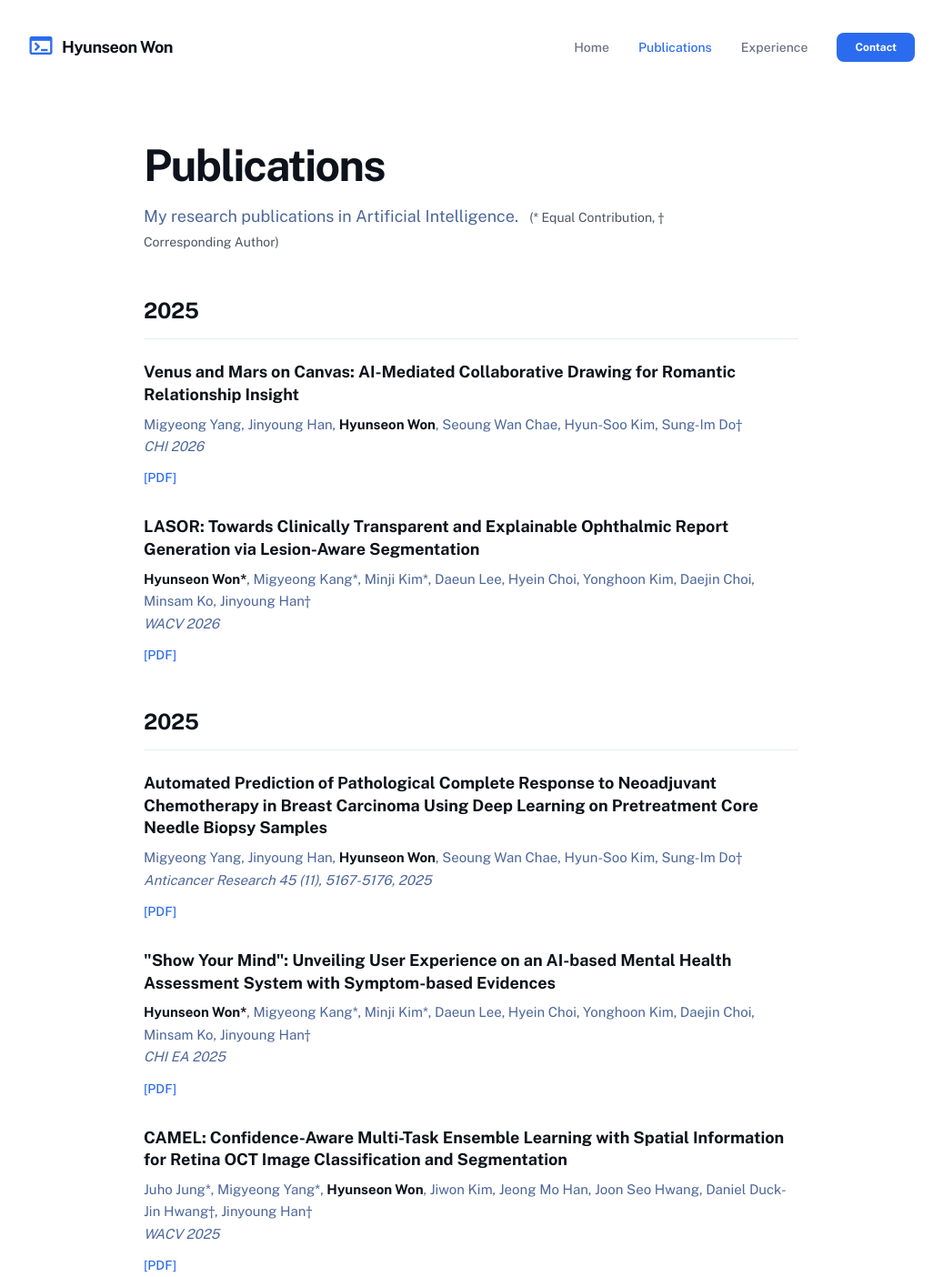
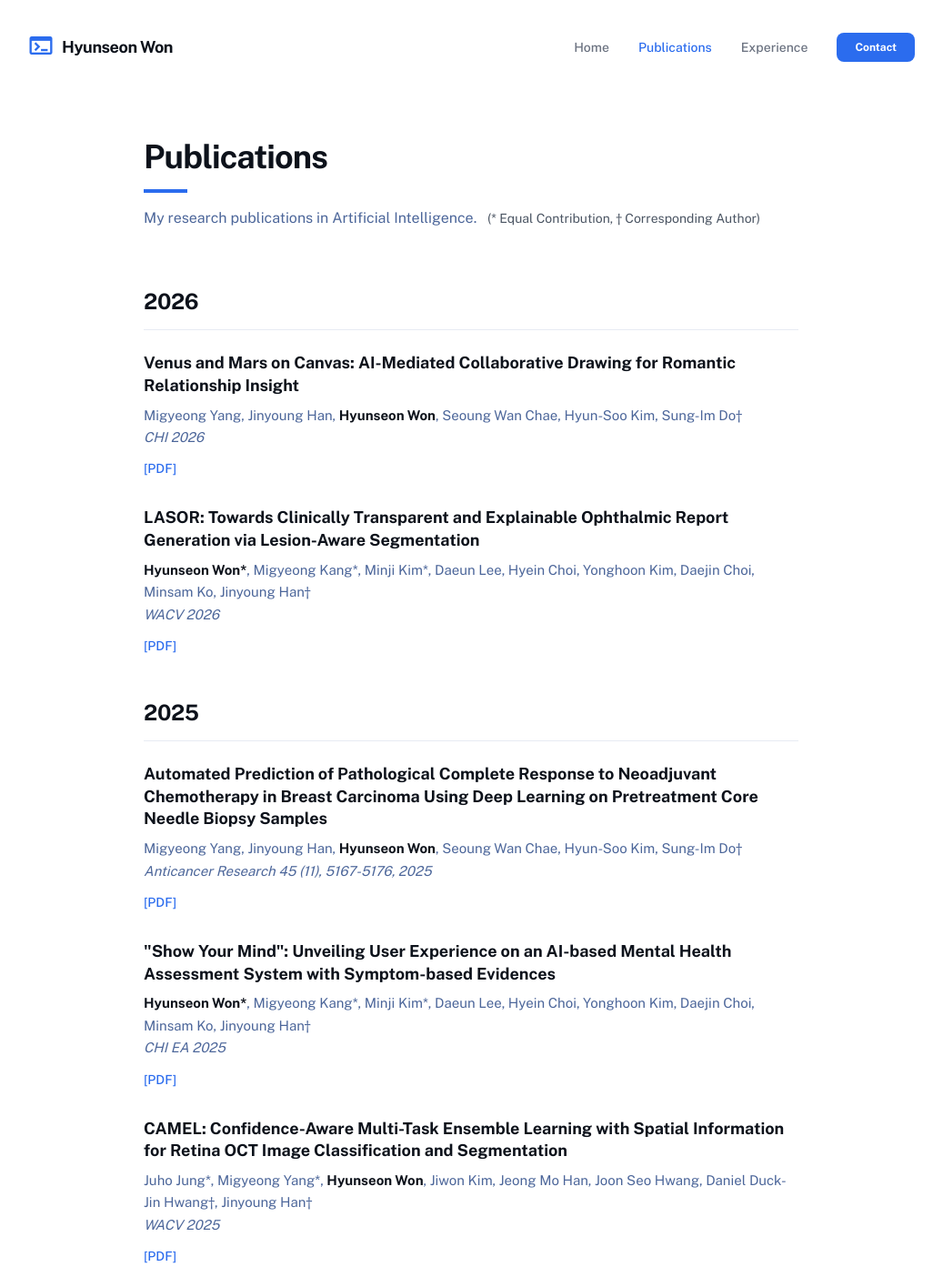
Before and after one commit to stringline1/stringline1.github.io, a plain HTML site: page publications.html in a window 1280 px wide. Shown: the whole page at 91% size, without its empty margins (122-1159 px from the left). Drawn offline with nearby package versions, Linux system fonts and the light colour scheme.

Commit message:
Add unified portfolio pages

```diff
--- a/publications.html
+++ b/publications.html
@@ -67,24 +67,26 @@
 
     <main class="flex-1 max-w-3xl mx-auto px-6 pt-12 pb-32">
         <!-- Page Heading -->
-        <div class="flex flex-col gap-3 mb-12">
-            <p class="text-[#0d121b] dark:text-white text-5xl font-black leading-tight tracking-[-0.033em]">Publications</p>
-            <p class="text-[#4c669a] dark:text-gray-400 text-lg font-normal leading-normal max-w-2xl">
+        <div class="pb-16">
+            <h1 class="text-4xl font-bold tracking-tight text-[#0d121b] dark:text-white mb-4">Publications</h1>
+            <div class="h-1 w-12 bg-primary mb-4"></div>
+            <p class="text-[#4c669a] dark:text-gray-400 text-base font-normal leading-normal">
                 My research publications in Artificial Intelligence.
                 <span class="text-sm text-gray-600 dark:text-gray-400 ml-2">(* Equal Contribution, † Corresponding Author)</span>
             </p>
         </div>
 
-
         <!-- 2026 Section -->
         <div class="flex flex-col mb-12">
-            <h2 class="text-[#0d121b] dark:text-white text-2xl font-bold leading-tight tracking-[-0.015em] border-b border-[#e7ebf3] dark:border-gray-800 pb-4 mb-6">2025</h2>
+            <h2 class="text-[#0d121b] dark:text-white text-2xl font-bold leading-tight tracking-[-0.015em] border-b border-[#e7ebf3] dark:border-gray-800 pb-4 mb-6">2026</h2>
             <div class="flex flex-col gap-8">
 
                 <div class="flex flex-col gap-2 group">
-                    <h3 class="text-[#0d121b] dark:text-white text-lg font-bold leading-snug group-hover:text-primary transition-colors" href="#">
+                    <a href="#" target="_blank">
+                        <h3 class="text-[#0d121b] dark:text-white text-lg font-bold leading-snug group-hover:text-primary transition-colors">
                             Venus and Mars on Canvas: AI-Mediated Collaborative Drawing for Romantic Relationship Insight
                         </h3>
+                    </a>
                     <div class="flex flex-col text-[#4c669a] dark:text-gray-400 text-[15px] leading-relaxed">
                         <p>Migyeong Yang, Jinyoung Han, <span class="text-[#0d121b] dark:text-white font-bold">Hyunseon Won</span>, Seoung Wan Chae, Hyun-Soo Kim, Sung-Im Do†</p>
                         <p class="italic">CHI 2026</p>
@@ -95,9 +97,11 @@
                 </div>
 
                 <div class="flex flex-col gap-2 group">
-                    <h3 class="text-[#0d121b] dark:text-white text-lg font-bold leading-snug group-hover:text-primary transition-colors" href="https://dl.acm.org/doi/full/10.1145/3706599.3719735">
+                    <a href="https://dl.acm.org/doi/full/10.1145/3706599.3719735" target="_blank">
+                        <h3 class="text-[#0d121b] dark:text-white text-lg font-bold leading-snug group-hover:text-primary transition-colors">
                             LASOR: Towards Clinically Transparent and Explainable Ophthalmic Report Generation via Lesion-Aware Segmentation
                         </h3>
+                    </a>
                     <div class="flex flex-col text-[#4c669a] dark:text-gray-400 text-[15px] leading-relaxed">
                         <p><span class="text-[#0d121b] dark:text-white font-bold">Hyunseon Won*</span>, Migyeong Kang*, Minji Kim*, Daeun Lee, Hyein Choi, Yonghoon Kim, Daejin Choi, Minsam Ko, Jinyoung Han†</p>
                         <p class="italic">WACV 2026</p>
@@ -117,9 +121,11 @@
             <div class="flex flex-col gap-8">
 
                 <div class="flex flex-col gap-2 group">
-                    <h3 class="text-[#0d121b] dark:text-white text-lg font-bold leading-snug group-hover:text-primary transition-colors" href="https://ar.iiarjournals.org/content/45/11/5167.abstract">
+                    <a href="https://ar.iiarjournals.org/content/45/11/5167.abstract" target="_blank">
+                        <h3 class="text-[#0d121b] dark:text-white text-lg font-bold leading-snug group-hover:text-primary transition-colors">
                             Automated Prediction of Pathological Complete Response to Neoadjuvant Chemotherapy in Breast Carcinoma Using Deep Learning on Pretreatment Core Needle Biopsy Samples
                         </h3>
+                    </a>
                     <div class="flex flex-col text-[#4c669a] dark:text-gray-400 text-[15px] leading-relaxed">
                         <p>Migyeong Yang, Jinyoung Han, <span class="text-[#0d121b] dark:text-white font-bold">Hyunseon Won</span>, Seoung Wan Chae, Hyun-Soo Kim, Sung-Im Do†</p>
                         <p class="italic">Anticancer Research 45 (11), 5167-5176, 2025</p>
@@ -130,9 +136,11 @@
                 </div>
 
                 <div class="flex flex-col gap-2 group">
-                    <h3 class="text-[#0d121b] dark:text-white text-lg font-bold leading-snug group-hover:text-primary transition-colors" href="https://dl.acm.org/doi/full/10.1145/3706599.3719735">
+                    <a href="https://dl.acm.org/doi/full/10.1145/3706599.3719735" target="_blank">
+                        <h3 class="text-[#0d121b] dark:text-white text-lg font-bold leading-snug group-hover:text-primary transition-colors">
                             "Show Your Mind": Unveiling User Experience on an AI-based Mental Health Assessment System with Symptom-based Evidences
                         </h3>
+                    </a>
                     <div class="flex flex-col text-[#4c669a] dark:text-gray-400 text-[15px] leading-relaxed">
                         <p><span class="text-[#0d121b] dark:text-white font-bold">Hyunseon Won*</span>, Migyeong Kang*, Minji Kim*, Daeun Lee, Hyein Choi, Yonghoon Kim, Daejin Choi, Minsam Ko, Jinyoung Han†</p>
                         <p class="italic">CHI EA 2025</p>
@@ -143,9 +151,11 @@
                 </div>
 
                 <div class="flex flex-col gap-2 group">
-                    <h3 class="text-[#0d121b] dark:text-white text-lg font-bold leading-snug group-hover:text-primary transition-colors" href="https://ieeexplore.ieee.org/abstract/document/10943198">
+                    <a href="https://ieeexplore.ieee.org/abstract/document/10943198" target="_blank">
+                        <h3 class="text-[#0d121b] dark:text-white text-lg font-bold leading-snug group-hover:text-primary transition-colors">
                             CAMEL: Confidence-Aware Multi-Task Ensemble Learning with Spatial Information for Retina OCT Image Classification and Segmentation
                         </h3>
+                    </a>
                     <div class="flex flex-col text-[#4c669a] dark:text-gray-400 text-[15px] leading-relaxed">
                         <p>Juho Jung*, Migyeong Yang*, <span class="text-[#0d121b] dark:text-white font-bold">Hyunseon Won</span>, Jiwon Kim, Jeong Mo Han, Joon Seo Hwang, Daniel Duck-Jin Hwang†, Jinyoung Han†</p>
                         <p class="italic">WACV 2025</p>
```
Also changed, not shown: index.html (+6 -4 lines). Lines whose indentation alone changed are shown as unchanged.
